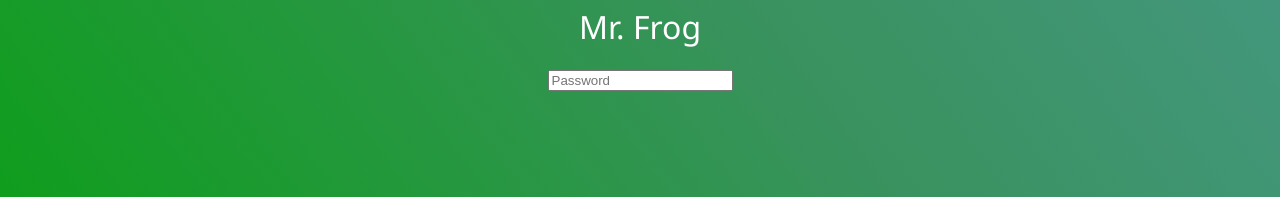
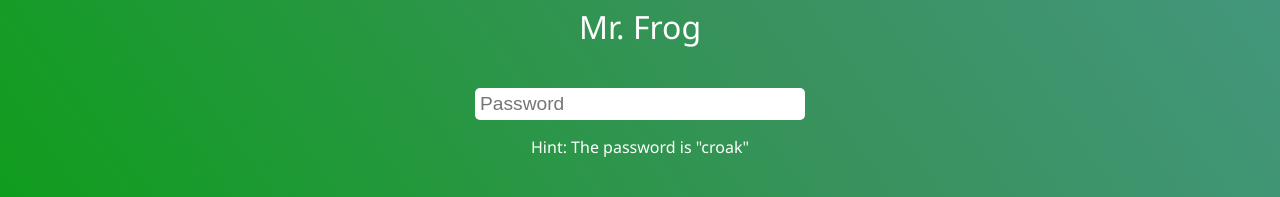
Before and after one commit to imkrishnasarathi/FrogOS, a plain HTML site: page index.html in a window 1280 px wide. Shown: the part 412-609 px from the top of the page. Drawn offline with Linux system fonts and the light colour scheme.

Commit message:
style boot page

```diff
--- a/index.css
+++ b/index.css
@@ -48,3 +48,17 @@ body{
     font-size: 2rem;
     margin: 10px 0;
 }
+
+#password {
+    width: 20rem;
+    padding: 5px;
+    border: none;
+    border-radius: 5px;
+    font-size: 1.2rem;
+    margin-top: 20px;
+}
+
+#hint{
+    margin-top: 1rem;
+    font-size: 1rem;
+}
--- a/index.html
+++ b/index.html
@@ -12,6 +12,7 @@
             <img src="frog-logo.webp" alt="Frog User Logo" id="frog-logo">
             <h1>Mr. Frog</h1>
             <input type="text" id="password" placeholder="Password">
+            <p id="hint">Hint: The password is "croak"</p>
         </div>
         <div class="os-logo">
             <img src="frog.png" alt="FrogOS Logo" id="os-logo">
```
